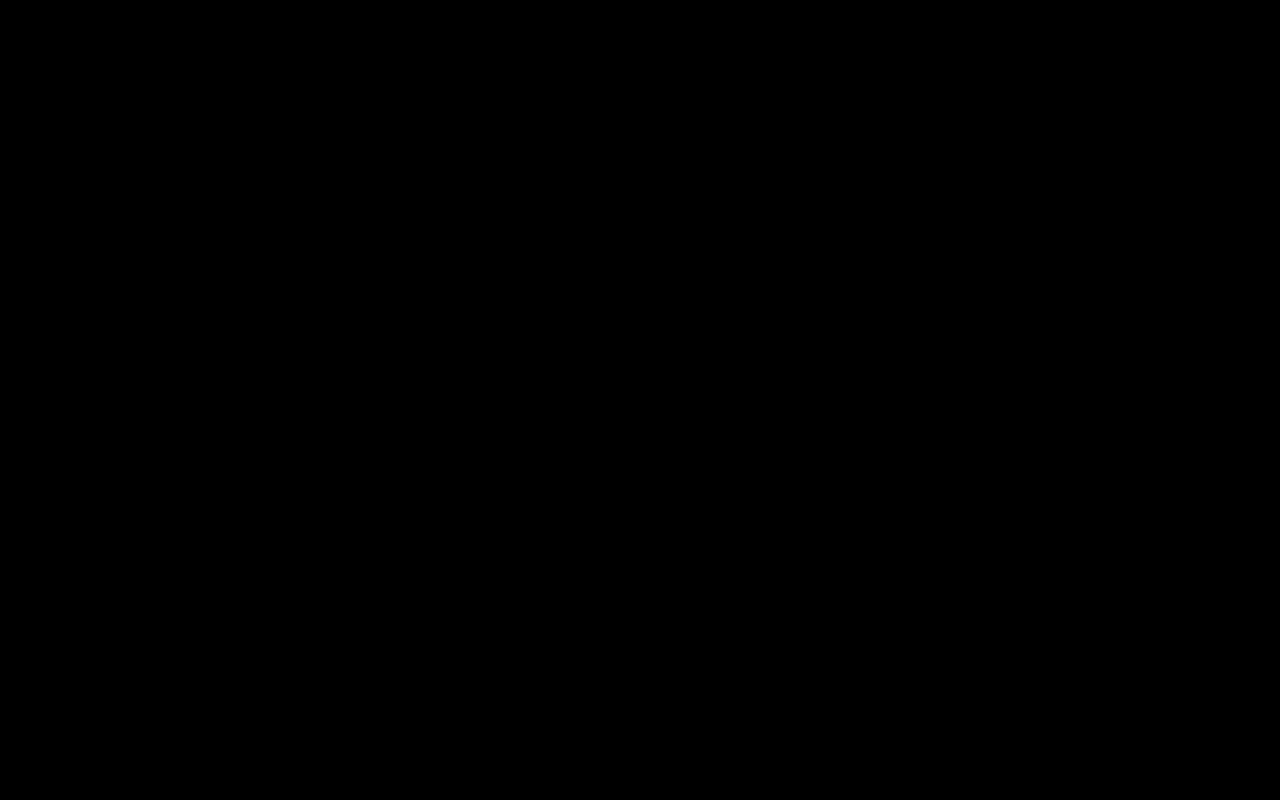
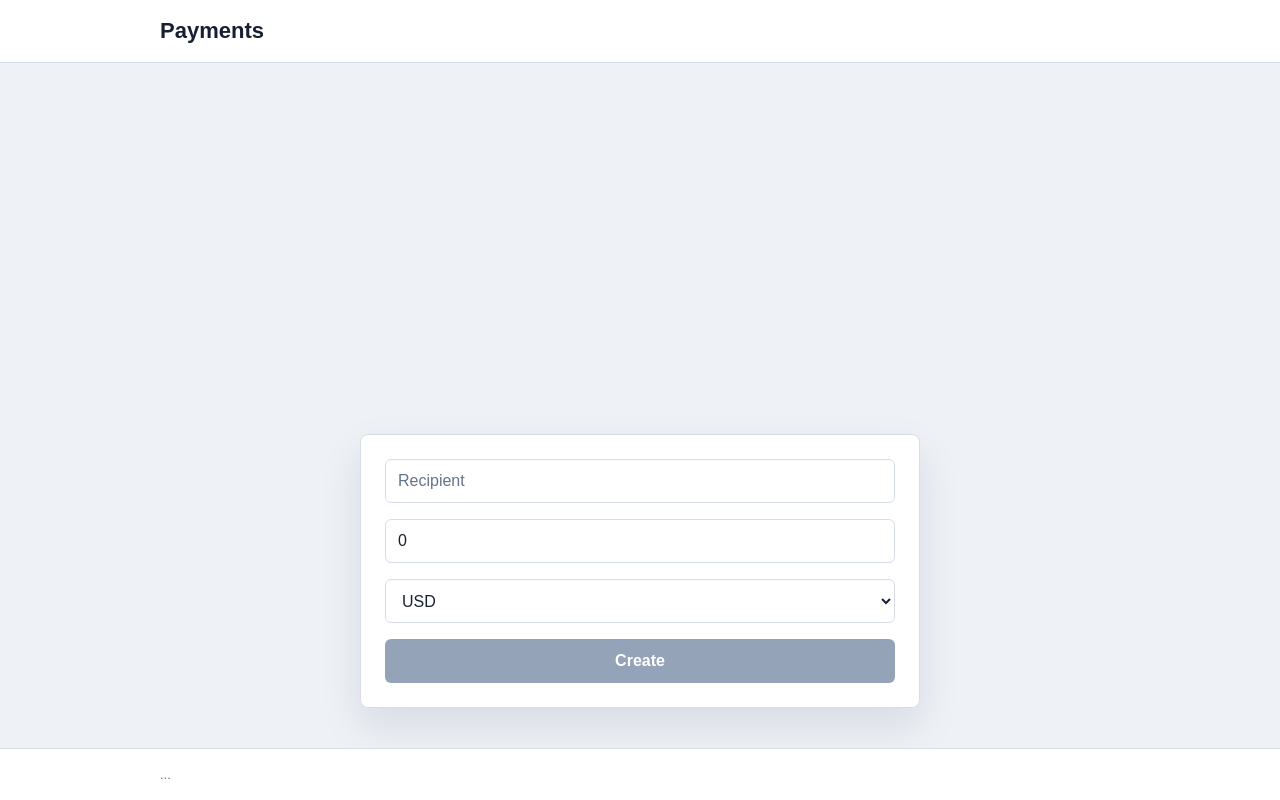
Before and after one commit to huhanka-b1eba/currency-payments, an Angular app: page /payments/new in a window 1280 px wide. Before the commit this address led to /. Built offline with nearby package versions, Linux system fonts and the light colour scheme.

Commit message:
feat: add form group

```diff
--- a/src/app/layouts/main-layout/main-layout.component.scss
+++ b/src/app/layouts/main-layout/main-layout.component.scss
@@ -0,0 +1,25 @@
+:host {
+  display: grid;
+  min-height: 100vh;
+  grid-template-rows: auto 1fr auto;
+}
+
+header,
+footer {
+  padding: 18px max(20px, calc((100vw - 960px) / 2));
+  background: #ffffff;
+  border-bottom: 1px solid var(--border-color);
+}
+
+header {
+  color: var(--text-color);
+  font-size: 22px;
+  font-weight: 800;
+}
+
+footer {
+  border-top: 1px solid var(--border-color);
+  border-bottom: 0;
+  color: var(--muted-color);
+  font-size: 13px;
+}
--- a/src/entities/payment/payment-card/payment-card.component.scss
+++ b/src/entities/payment/payment-card/payment-card.component.scss
@@ -5,13 +5,13 @@
   width: 100%;
   box-sizing: border-box;
   justify-content: space-between;
-  border: 1px solid rgb(255 255 255 / 12%);
+  border: 1px solid var(--border-color);
   border-radius: 8px;
   padding: 14px 16px;
-  background: #111827;
-  color: #f9fafb;
+  background: var(--panel-color);
+  color: var(--text-color);
   text-decoration: none;
-  box-shadow: 0 10px 28px rgb(0 0 0 / 18%);
+  box-shadow: 0 12px 30px rgb(15 23 42 / 8%);
   transition:
     border-color 150ms ease,
     background-color 150ms ease,
@@ -19,8 +19,8 @@
 }
 
 .payment-card:hover {
-  border-color: rgb(56 189 248 / 58%);
-  background: #162033;
+  border-color: rgb(37 99 235 / 38%);
+  background: #f8fbff;
   transform: translateY(-1px);
 }
 
@@ -32,25 +32,25 @@
 .payment-card__recipient {
   min-width: 0;
   flex: 1 1 220px;
-  color: #ffffff;
+  color: var(--text-color);
   font-size: 16px;
   font-weight: 700;
 }
 
 .payment-card__amount {
   flex: 0 0 120px;
-  color: #dbeafe;
+  color: var(--accent-color);
   font-weight: 700;
   text-align: right;
 }
 
 .payment-card__status {
   flex: 0 0 92px;
-  border: 1px solid rgb(255 255 255 / 14%);
+  border: 1px solid var(--border-color);
   padding: 5px 8px;
   border-radius: 999px;
-  background: rgb(255 255 255 / 8%);
-  color: #cbd5e1;
+  background: #f8fafc;
+  color: var(--muted-color);
   font-size: 12px;
   font-weight: 700;
   text-align: center;
--- a/src/pages/create-payment/create-payment.component.html
+++ b/src/pages/create-payment/create-payment.component.html
@@ -1 +1,26 @@
-<p>create-payment works!</p>
+<form
+  [formGroup]="form"
+  (submit)="submit()"
+>
+  <input
+    type="text"
+    formControlName="recipient"
+    placeholder="Recipient"
+  >
+
+  <input
+    type="number"
+    formControlName="amount"
+  >
+
+  <select
+    formControlName="currency">
+    <option value="USD">USD</option>
+    <option value="EUR">EUR</option>
+    <option value="GBP">GBP</option>
+  </select>
+
+  <button type="submit" [disabled]="form.invalid">
+    Create
+  </button>
+</form>
--- a/src/pages/create-payment/create-payment.component.scss
+++ b/src/pages/create-payment/create-payment.component.scss
@@ -0,0 +1,68 @@
+:host {
+  display: block;
+  width: min(100% - 32px, 560px);
+  margin: 40px auto;
+}
+
+form {
+  display: grid;
+  gap: 16px;
+  padding: 24px;
+  border: 1px solid var(--border-color);
+  border-radius: 8px;
+  background: var(--panel-color);
+  box-shadow: 0 18px 42px rgb(15 23 42 / 10%);
+}
+
+input,
+select {
+  width: 100%;
+  min-height: 44px;
+  border: 1px solid var(--border-color);
+  border-radius: 6px;
+  background: #ffffff;
+  color: var(--text-color);
+  padding: 10px 12px;
+  outline: none;
+  transition:
+    border-color 150ms ease,
+    box-shadow 150ms ease;
+}
+
+input::placeholder {
+  color: var(--muted-color);
+}
+
+input:focus,
+select:focus {
+  border-color: var(--accent-color);
+  box-shadow: 0 0 0 3px rgb(37 99 235 / 16%);
+}
+
+button {
+  min-height: 44px;
+  border: 0;
+  border-radius: 6px;
+  background: var(--accent-color);
+  color: #ffffff;
+  padding: 10px 16px;
+  font-weight: 800;
+  cursor: pointer;
+  transition:
+    background-color 150ms ease,
+    transform 150ms ease;
+}
+
+button:hover {
+  background: var(--accent-hover-color);
+}
+
+button:active {
+  transform: translateY(1px);
+}
+
+button:disabled {
+  background: #94a3b8;
+  cursor: not-allowed;
+  transform: none;
+}
--- a/src/pages/create-payment/create-payment.component.ts
+++ b/src/pages/create-payment/create-payment.component.ts
@@ -1,9 +1,46 @@
-import { Component } from '@angular/core';
+import {Component, signal} from '@angular/core';
+import {FormControl, FormGroup, ReactiveFormsModule, Validators} from '@angular/forms';
+import {switchMap, tap} from 'rxjs';
 
 @Component({
   selector: 'app-create-payment',
-  imports: [],
+  imports: [
+    ReactiveFormsModule
+  ],
   templateUrl: './create-payment.component.html',
   styleUrl: './create-payment.component.scss',
 })
-export class CreatePaymentComponent {}
+export class CreatePaymentComponent {
+
+  form = new FormGroup({
+    recipient: new FormControl('', {
+      validators: [
+        Validators.required,
+        Validators.minLength(2),
+      ],
+    }),
+
+    amount: new FormControl(0, {
+      nonNullable: true,
+      validators: [
+        Validators.required,
+        Validators.min(1),
+      ]
+    }),
+
+    currency: new FormControl<'USD' | 'EUR' | 'GBP'>('USD', {
+      nonNullable: true,
+      validators: [Validators.required]
+    })
+  })
+
+  submit() {
+    if (this.form.invalid) {
+      this.form.markAllAsTouched();
+      return;
+    }
+
+    console.log(this.form.getRawValue());
+  }
+
+}
--- a/src/pages/payment-details/payment-details.component.scss
+++ b/src/pages/payment-details/payment-details.component.scss
@@ -0,0 +1,34 @@
+:host {
+  display: block;
+  width: min(100% - 32px, 640px);
+  margin: 40px auto;
+  padding: 28px;
+  border: 1px solid var(--border-color);
+  border-radius: 8px;
+  background: var(--panel-color);
+  box-shadow: 0 18px 42px rgb(15 23 42 / 10%);
+}
+
+h1 {
+  margin: 0 0 18px;
+  color: var(--text-color);
+  font-size: clamp(28px, 4vw, 42px);
+  line-height: 1.1;
+}
+
+p {
+  display: flex;
+  justify-content: space-between;
+  gap: 16px;
+  margin: 0;
+  padding: 14px 0;
+  border-top: 1px solid var(--border-color);
+  color: var(--text-color);
+  font-size: 18px;
+  font-weight: 700;
+}
+
+p:last-of-type {
+  color: var(--accent-color);
+  text-transform: capitalize;
+}
--- a/src/pages/payments-page/payments.component.scss
+++ b/src/pages/payments-page/payments.component.scss
@@ -1,31 +1,31 @@
 :host {
   display: flex;
   flex-direction: column;
-  gap: 16px;
+  gap: 10px;
   width: min(100% - 32px, 860px);
-  margin: 32px auto;
+  margin: 16px auto 32px;
 }
 
 .payment-static {
   display: grid;
   grid-template-columns: repeat(5, minmax(120px, 1fr));
   gap: 10px;
-  border: 1px solid rgb(255 255 255 / 14%);
+  border: 1px solid var(--border-color);
   border-radius: 8px;
   padding: 16px;
-  background: #111827;
-  box-shadow: 0 16px 40px rgb(0 0 0 / 24%);
+  background: var(--panel-color);
+  box-shadow: 0 18px 42px rgb(15 23 42 / 10%);
   line-height: 1.35;
 }
 
 .payment-static span,
 .payment-static {
-  color: #e5e7eb;
+  color: var(--muted-color);
   font-size: 14px;
 }
 
 .payment-static span:first-child {
-  color: #ffffff;
+  color: var(--text-color);
   font-size: 18px;
   font-weight: 700;
 }
@@ -40,10 +40,10 @@
 .payment-button,
 .currency-button {
   min-height: 38px;
-  border: 1px solid rgb(255 255 255 / 16%);
+  border: 1px solid var(--border-color);
   border-radius: 6px;
-  background: #1f2937;
-  color: #f9fafb;
+  background: #ffffff;
+  color: var(--text-color);
   padding: 8px 14px;
   font: inherit;
   font-weight: 600;
@@ -57,8 +57,8 @@
 
 .payment-button:hover,
 .currency-button:hover {
-  border-color: #38bdf8;
-  background: #263244;
+  border-color: var(--accent-color);
+  background: #eff6ff;
 }
 
 .payment-button:active,
@@ -68,19 +68,19 @@
 
 .payment-button_active,
 .currency-button_active {
-  border-color: #38bdf8;
-  background: #38bdf8;
-  color: #07111f;
+  border-color: var(--accent-color);
+  background: var(--accent-color);
+  color: #ffffff;
   font-weight: 700;
 }
 
 .reset-button {
   align-self: flex-start;
   min-height: 38px;
-  border: 1px solid rgb(248 113 113 / 44%);
+  border: 1px solid rgb(220 38 38 / 22%);
   border-radius: 6px;
-  background: rgb(127 29 29 / 72%);
-  color: #fee2e2;
+  background: #fef2f2;
+  color: var(--color-danger);
   padding: 8px 14px;
   font: inherit;
   font-weight: 700;
@@ -92,8 +92,8 @@
 }
 
 .reset-button:hover {
-  border-color: #f87171;
-  background: #991b1b;
+  border-color: var(--color-danger);
+  background: #fee2e2;
 }
 
 .reset-button:active {
@@ -104,10 +104,10 @@
   width: 100%;
   min-height: 44px;
   box-sizing: border-box;
-  border: 1px solid rgb(255 255 255 / 16%);
+  border: 1px solid var(--border-color);
   border-radius: 8px;
-  background: #0f172a;
-  color: #f9fafb;
+  background: #ffffff;
+  color: var(--text-color);
   padding: 10px 14px;
   font: inherit;
   outline: none;
@@ -118,24 +118,24 @@
 }
 
 .search-input::placeholder {
-  color: #94a3b8;
+  color: var(--muted-color);
 }
 
 .search-input:focus {
-  border-color: #38bdf8;
-  background: #111827;
-  box-shadow: 0 0 0 3px rgb(56 189 248 / 20%);
+  border-color: var(--accent-color);
+  background: #ffffff;
+  box-shadow: 0 0 0 3px rgb(37 99 235 / 16%);
 }
 
 p {
-  margin: 8px 0;
-  color: #cbd5e1;
+  margin: 2px 0;
+  color: var(--muted-color);
 }
 
 @media (max-width: 760px) {
   :host {
     width: min(100% - 24px, 860px);
-    margin: 20px auto;
+    margin: 12px auto 24px;
   }
 
   .payment-static {
--- a/src/shared/auth/auth.service.ts
+++ b/src/shared/auth/auth.service.ts
@@ -4,7 +4,7 @@ import { Injectable, signal } from '@angular/core';
   providedIn: 'root',
 })
 export class AuthService {
-  private readonly _isAuthenticated = signal(false);
+  private readonly _isAuthenticated = signal(true);
 
   readonly isAuthenticated =
     this._isAuthenticated.asReadonly();
--- a/src/styles.scss
+++ b/src/styles.scss
@@ -1,13 +1,32 @@
 :root {
-  --border-color: #ccc;
-  --background-color: #000;
+  --border-color: #d7dde8;
+  --background-color: #eef2f7;
   --light-color: #fff;
-  --color-danger: #f00;
+  --color-danger: #dc2626;
+  --text-color: #172033;
+  --muted-color: #64748b;
+  --panel-color: #ffffff;
+  --accent-color: #2563eb;
+  --accent-hover-color: #1d4ed8;
+  --success-color: #15803d;
+  --warning-color: #b45309;
+}
+
+* {
+  box-sizing: border-box;
 }
 
 body {
+  min-width: 320px;
+  min-height: 100vh;
+  margin: 0;
   background: var(--background-color);
-  color: var(--light-color);
-  box-sizing: border-box;
+  color: var(--text-color);
   font-family: "Arial", sans-serif;
 }
+
+button,
+input,
+select {
+  font: inherit;
+}
```
